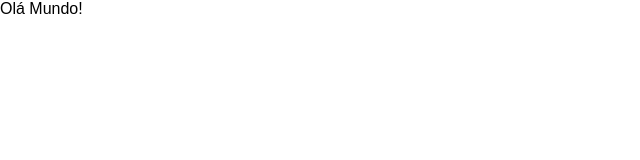
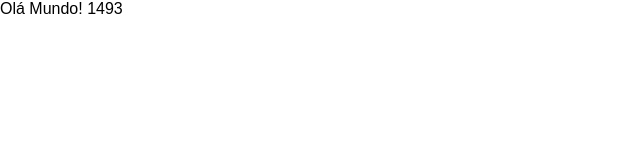
Before and after one commit to Pinheirovisky/pomodoro-front, a React (Create React App) app: page / in a window 1280 px wide. Shown: the top 160 px of the page, without its empty margins (0-640 px from the left). Built offline with nearby package versions, Linux system fonts and the light colour scheme.

Commit message:
create PomodoroTimer component

```diff
--- a/src/App.tsx
+++ b/src/App.tsx
@@ -1,7 +1,13 @@
 import React from 'react';
 
+import { PomodoroTimer } from './components';
+
 function App(): JSX.Element {
-  return <div className="App">Olá Mundo!</div>;
+  return (
+    <div className="App">
+      <PomodoroTimer defaultPomodoroTime={1500} />
+    </div>
+  );
 }
 
 export default App;
--- /dev/null
+++ b/src/components/PomodoroTimer/index.ts
@@ -0,0 +1 @@
+export { default as PomodoroTimer } from './pomodoro-timer';
--- /dev/null
+++ b/src/components/PomodoroTimer/pomodoro-timer.tsx
@@ -0,0 +1,18 @@
+import React, { useState } from 'react';
+import { useInterval } from '../../hooks/use-interval';
+
+interface Props {
+  defaultPomodoroTime: number;
+}
+
+const PomodoroTimer: React.FC<Props> = ({ defaultPomodoroTime }: Props) => {
+  const [mainTime, setMainTime] = useState(defaultPomodoroTime);
+
+  useInterval(() => {
+    setMainTime(mainTime - 1);
+  }, 1000);
+
+  return <div>Olá Mundo! {mainTime}</div>;
+};
+
+export default PomodoroTimer;
--- /dev/null
+++ b/src/components/index.ts
@@ -0,0 +1,3 @@
+import { PomodoroTimer } from './PomodoroTimer';
+
+export { PomodoroTimer } from './PomodoroTimer';
```
